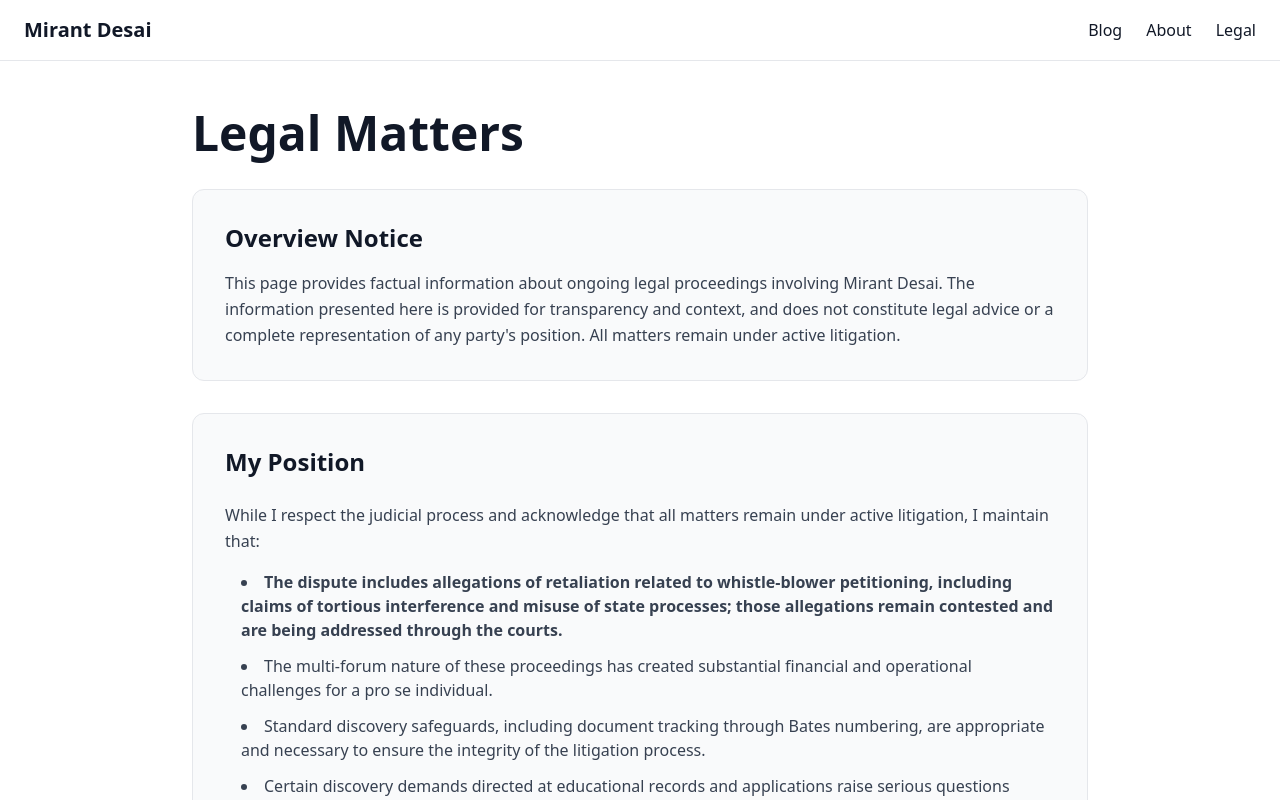
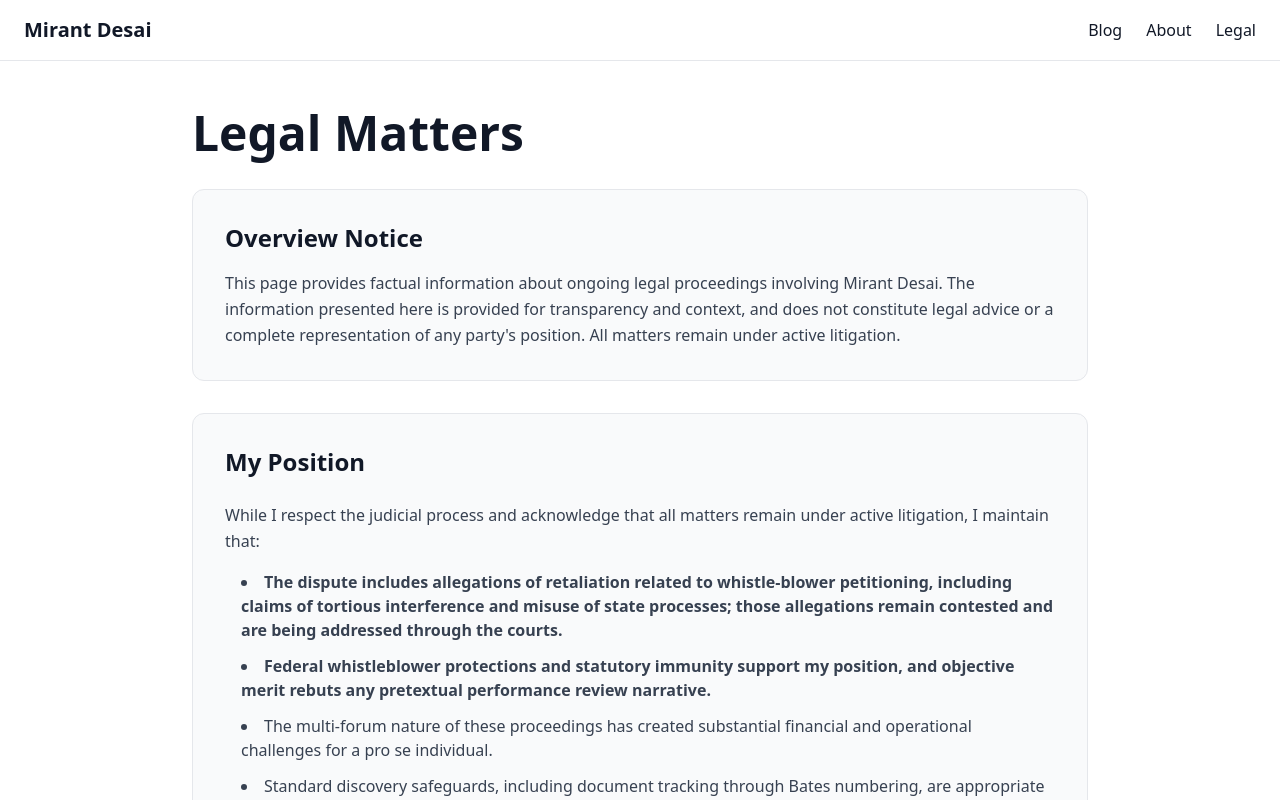
Before and after one commit to mirantdesai23/mirantdesai23.github.io, a Next.js app: page /legal in a window 1280 px wide. Shown: the top 800 px of the page. Built offline with nearby package versions, Linux system fonts and the light colour scheme.

Commit message:
Add whistleblower immunity bullet

```diff
--- a/app/legal/page.tsx
+++ b/app/legal/page.tsx
@@ -26,6 +26,12 @@ export default function Legal() {
                 The dispute includes allegations of retaliation related to whistle-blower petitioning, including
                 claims of tortious interference and misuse of state processes; those allegations remain contested
                 and are being addressed through the courts.
+              </strong>
+            </li>
+            <li>
+              <strong>
+                Federal whistleblower protections and statutory immunity support my position, and objective merit
+                rebuts any pretextual performance review narrative.
               </strong>
             </li>
             <li>
```
